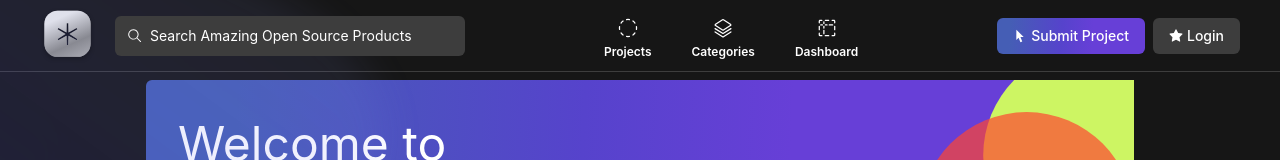
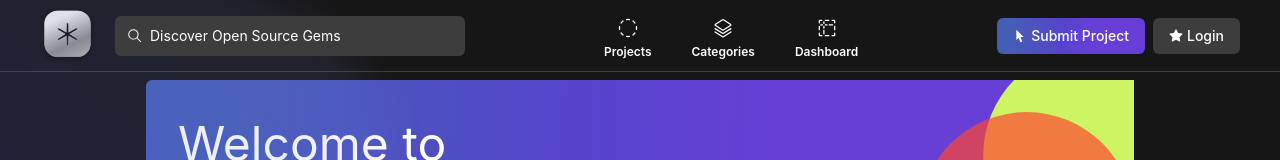
Before and after one commit to shravan20/prodexplora, a React (Vite) app in the folder apps/ui/: page / in a window 1280 px wide. Shown: the top 160 px of the page. Built offline with nearby package versions, Linux system fonts and the light colour scheme; no server answers.

Commit message:
fix(lint): changes

```diff
--- a/apps/ui/src/components/navigation/index.tsx
+++ b/apps/ui/src/components/navigation/index.tsx
@@ -15,7 +15,7 @@ const Navigation: React.FC = () => {
                     <img src="/logo.svg" width="55" height="55" />
                     <div className="w-[350px] flex items-center justify-center">
                         <SearchInput
-                            placeholder="Search Amazing Open Source Products"
+                            placeholder="Discover Open Source Gems"
                             className="w-full"
                         />
                     </div>
```
